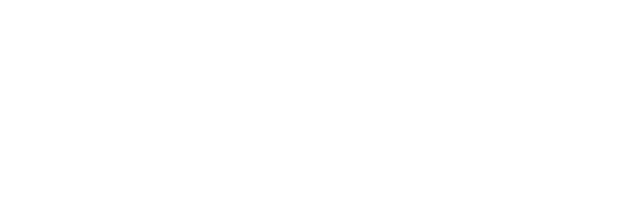
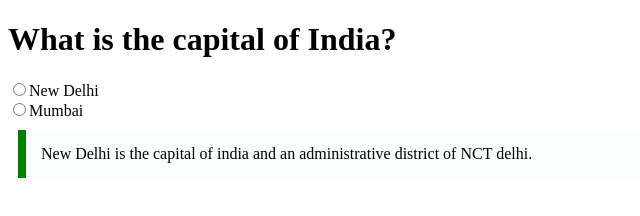
Before and after one commit to acciojob/trivia-Jishan040, a website: page main.html in a window 1280 px wide. Shown: the whole page, without its empty margins (0-640 px from the left). Drawn offline with Linux system fonts and the light colour scheme.

Commit message:
created a submission

```diff
--- a/main.html
+++ b/main.html
@@ -8,6 +8,13 @@
 
 <body>
 	<!-- the entire body must be written by student -->
+	<div>
+		<h1>What is the capital of India?</h1>
+		<input type="radio" name="name">New Delhi <br>
+		<input type="radio" name="name">Mumbai
+	</div>
+
+	<blockquote cite=city>New Delhi is the capital of india and an administrative district of NCT delhi.</blockquote>
     <script type="text/javascript" src="./script.js">
 </script>
 
--- a/styles.css
+++ b/styles.css
@@ -1,2 +1,7 @@
-
+blockquote{
+	background-color: #f8fffe;
+	border-left: 8px solid green;
+	padding: 15px;
+	margin: 10px;
+}
 /* Your CSS Code here. */
```
